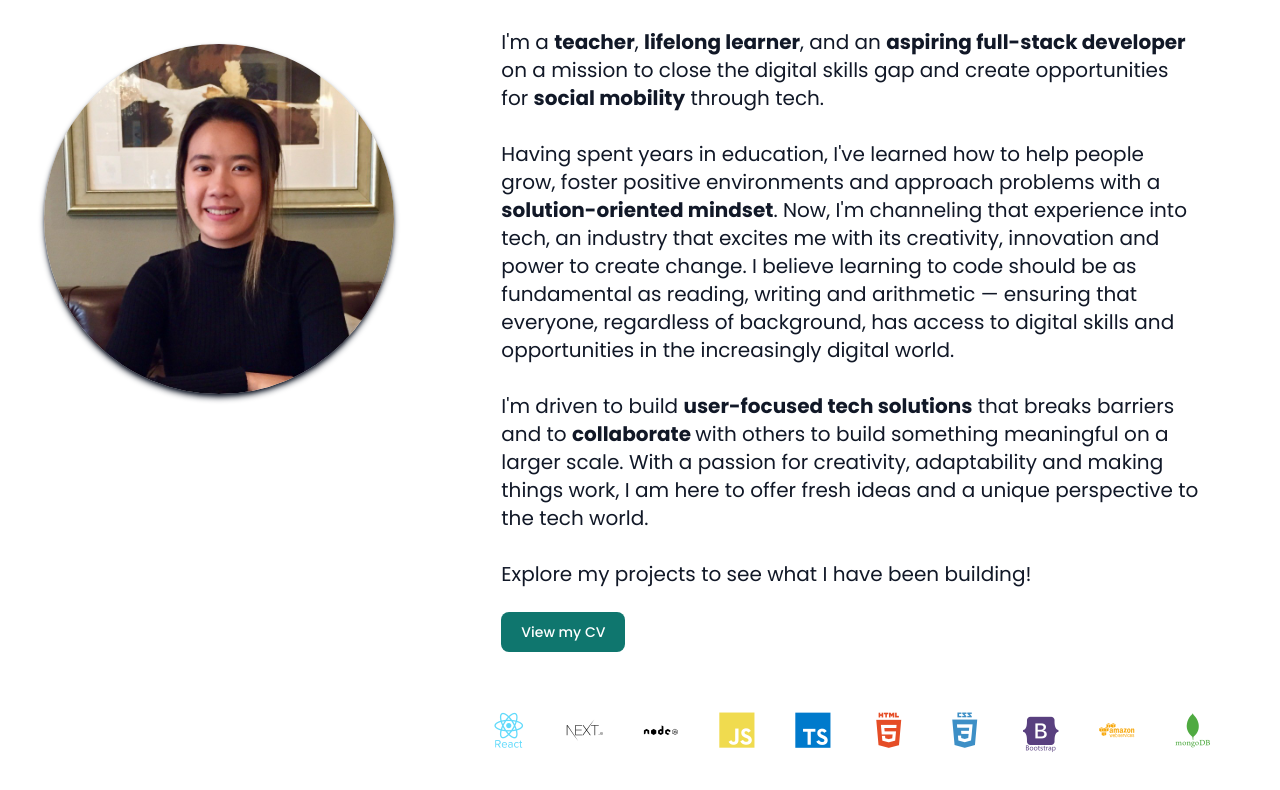
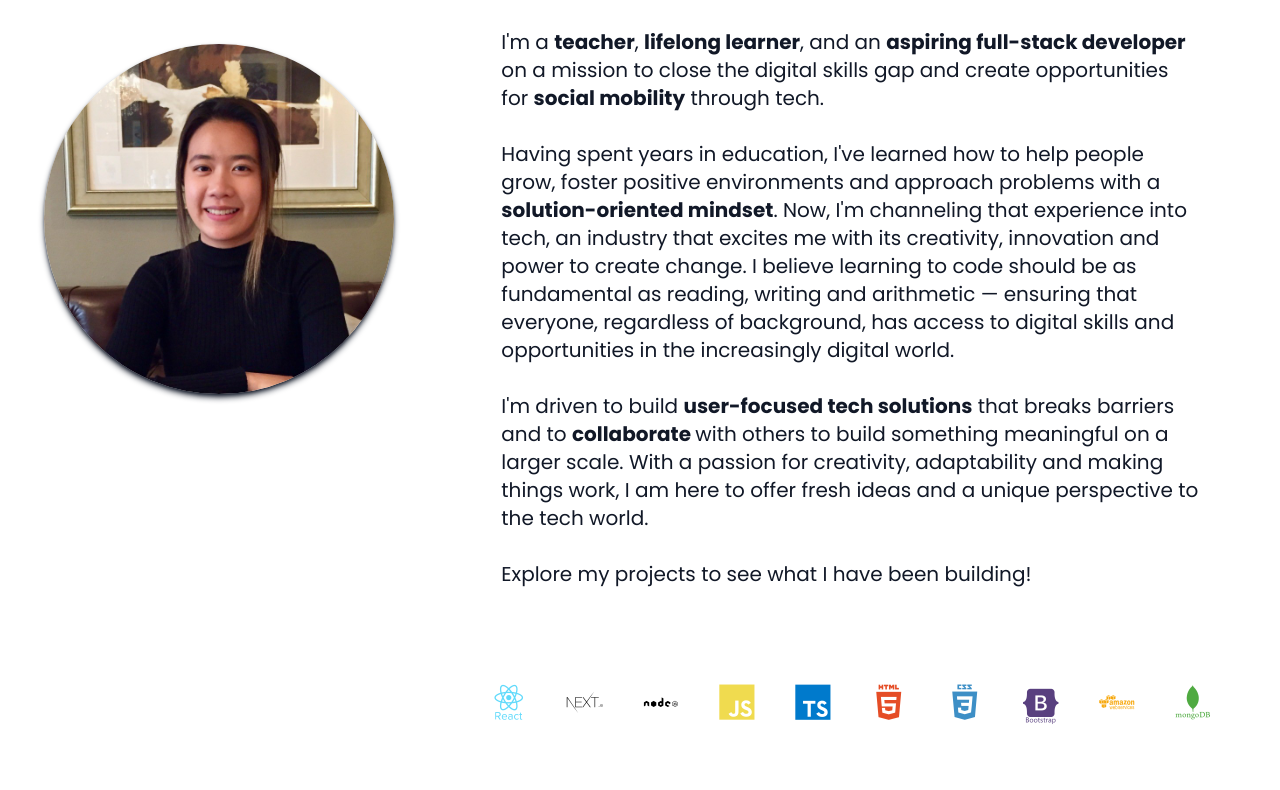
Before and after one commit to kl810/personal-portfolio-nextjs, a Next.js app: page /about in a window 1280 px wide. Shown: the part 340-1130 px from the top of the page. Built offline with nearby package versions, Linux system fonts and the light colour scheme.

Commit message:
update About Page

```diff
--- a/src/app/about/page.tsx
+++ b/src/app/about/page.tsx
@@ -43,11 +43,11 @@ export default function About() {
                                 tech world.</p><br />
 
                                 <p>Explore my projects to see what I have been building!</p><br/>
-                                <a href="https://storage.googleapis.com/otta-uploads/candidate-cv/XS60xVxTyIocikVcLTGacvMjV94qC0YBu3gxwF911wU.pdf"
+                                {/* <a href="https://storage.googleapis.com/otta-uploads/candidate-cv/XS60xVxTyIocikVcLTGacvMjV94qC0YBu3gxwF911wU.pdf"
                                     target="_blank"
                                     className="focus:outline-none text-white bg-teal-700 hover:bg-teal-800 focus:ring-4 focus:ring-teal-300 font-medium rounded-lg text-sm px-5 py-2.5 me-2 mb-2 dark:bg-teal-600 dark:hover:bg-teal-700 dark:focus:ring-teal-800">
                                     View my CV
-                                </a>
+                                </a> */}
                             </div>
                             <div className="py-12 text-xl md:text-3xl lg:text-4xl flex space-x-10 justify-center">
                                 <i className="devicon-react-original-wordmark colored"></i>
```
